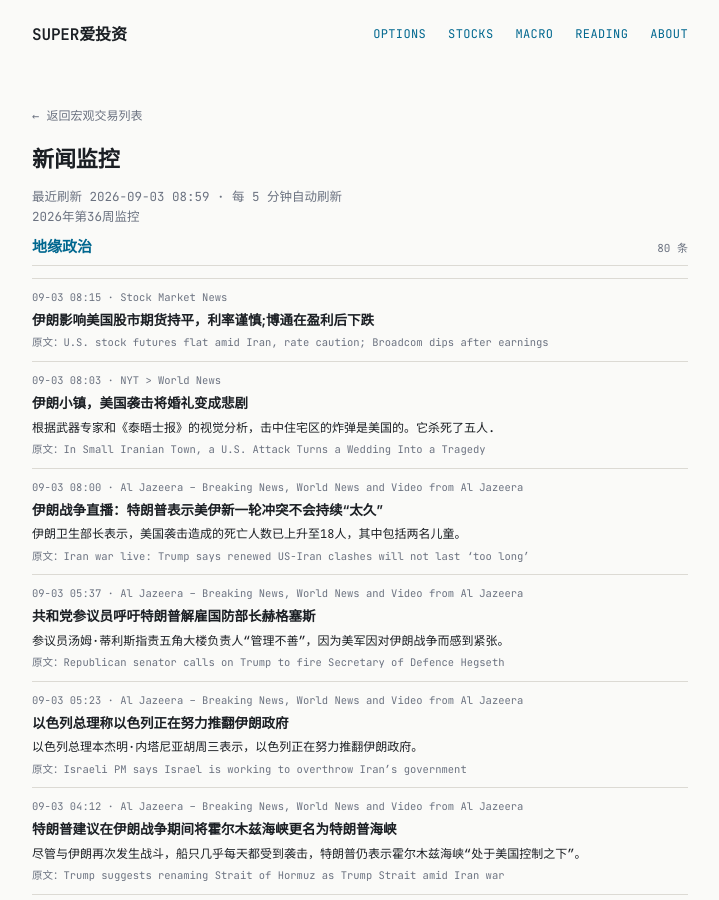
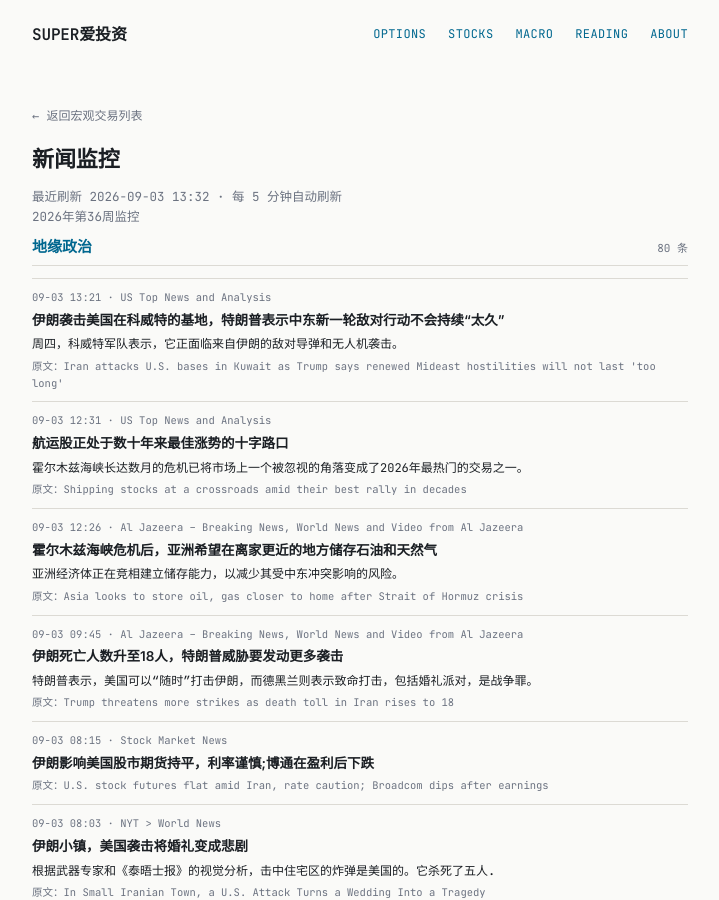
Before and after one commit to tang3super/tang3super.github.io, a Jekyll site: the page built from macro-trade/news-digest.md, in a window 1280 px wide and 900 px high. Shown: the whole window, without its empty margins (280-999 px from the left). Built offline with Jekyll 4.4.1, drawn with Linux system fonts in a browser that asks for light colours; some of the changed text lies outside the part shown.

Commit message:
sync news-digest article

```diff
--- a/macro-trade/news-digest.md
+++ b/macro-trade/news-digest.md
@@ -5,11 +5,39 @@ title: 新闻监控
 date: '2026-09-03'
 summary: 2026年第36周监控
 week_label: 2026年第36周监控
-last_updated: 2026-09-03 08:59
+last_updated: 2026-09-03 13:32
 refresh_note: 每 5 分钟自动刷新
 topics:
 - name: 地缘政治
   items:
+  - title: Iran attacks U.S. bases in Kuwait as Trump says renewed Mideast hostilities will not last 'too long'
+    summary: On Thursday, Kuwait's army said it was confronting hostile missile and drone attacks from Iran.
+    link: https://www.cnbc.com/2026/09/03/us-iran-war-trump-hormuz-israel-middle-east-europe-kuwait.html
+    source: US Top News and Analysis
+    time: 09-03 13:21
+    title_zh: 伊朗袭击美国在科威特的基地，特朗普表示中东新一轮敌对行动不会持续“太久”
+    summary_zh: 周四，科威特军队表示，它正面临来自伊朗的敌对导弹和无人机袭击。
+  - title: Shipping stocks at a crossroads amid their best rally in decades
+    summary: A months-long crisis in the Strait of Hormuz has turned an overlooked corner of the market into one of 2026's hottest trades.
+    link: https://www.cnbc.com/2026/09/03/shipping-hormuz-tankers-earnings-freight-rates-iran-trump-crude-china-stocks.html
+    source: US Top News and Analysis
+    time: 09-03 12:31
+    title_zh: 航运股正处于数十年来最佳涨势的十字路口
+    summary_zh: 霍尔木兹海峡长达数月的危机已将市场上一个被忽视的角落变成了2026年最热门的交易之一。
+  - title: Asia looks to store oil, gas closer to home after Strait of Hormuz crisis
+    summary: Asian economies are racing to build up storage capacity to reduce their exposure to conflict in the Middle East.
+    link: https://www.aljazeera.com/economy/2026/9/3/asia-looks-to-store-oil-gas-closer-to-home-after-strait-of-hormuz-crisis?traffic_source=rss
+    source: Al Jazeera – Breaking News, World News and Video from Al Jazeera
+    time: 09-03 12:26
+    title_zh: 霍尔木兹海峡危机后，亚洲希望在离家更近的地方储存石油和天然气
+    summary_zh: 亚洲经济体正在竞相建立储存能力，以减少其受中东冲突影响的风险。
+  - title: Trump threatens more strikes as death toll in Iran rises to 18
+    summary: Trump says US can hit Iran 'anytime we want' as Tehran says deadly strikes, including on wedding party, a war crime.
+    link: https://www.aljazeera.com/news/2026/9/3/trump-threatens-more-strikes-as-death-toll-in-iran-rises-to-19?traffic_source=rss
+    source: Al Jazeera – Breaking News, World News and Video from Al Jazeera
+    time: 09-03 09:45
+    title_zh: 伊朗死亡人数升至18人，特朗普威胁要发动更多袭击
+    summary_zh: 特朗普表示，美国可以“随时”打击伊朗，而德黑兰则表示致命打击，包括婚礼派对，是战争罪。
   - title: U.S. stock futures flat amid Iran, rate caution; Broadcom dips after earnings
     summary: ''
     link: https://www.investing.com/news/stock-market-news/us-stock-futures-flat-amid-iran-rate-caution-broadcom-dips-after-earnings-4886896
@@ -534,34 +562,6 @@ topics:
     time: 08-31 17:19
     title_zh: 美国轰炸拉拉克岛后伊朗袭击阿联酋约旦：最新消息是什么？
     summary_zh: 此次报复性袭击是在美国瞄准霍尔木兹海峡拉拉克岛的两个伊朗发射器之后发生的。
-  - title: G20 Finance Officials Gather in U.S. as Iran War Grips Global Economy
-    summary: The meeting is expected to focus on the ongoing economic shock from the war in Iran, which has driven up oil prices globally.
-    link: https://www.nytimes.com/2026/08/31/business/g20-finance-iran-bessent.html
-    source: NYT > World News
-    time: 08-31 17:09
-    title_zh: G20财长齐聚美国，伊朗战争影响全球经济
-    summary_zh: 预计会议将重点讨论伊朗战争造成的持续经济冲击，伊朗战争推高了全球油价。
-  - title: U.S.-Iran escalation shows Washington's frustration with slow-moving sanctions
-    summary: Renewed hostilities reopen the question of whether the conflict is grinding toward a settlement or further escalation.
-    link: https://www.cnbc.com/2026/08/31/us-trump-hormuz-iran-kharg-larak-oil-analysts-sanctions-.html
-    source: US Top News and Analysis
-    time: 08-31 14:59
-    title_zh: 美国-伊朗局势升级表明华盛顿对缓慢制裁的不满
-    summary_zh: 重新爆发的敌对行动重新提出了一个问题，即冲突是在朝着解决的方向发展，还是在进一步升级。
-  - title: Iran targets Jordan after first US attack in a month
-    summary: The US has launched its first strikes on Iran in a month, hitting sites on Larak Island. Iran hit back targeting bases h
-    link: https://www.aljazeera.com/video/newsfeed/2026/8/31/iran-targets-jordan-after-first-us-attack-in-a-month?traffic_source=rss
-    source: Al Jazeera – Breaking News, World News and Video from Al Jazeera
-    time: 08-31 11:06
-    title_zh: 美国一个月来首次袭击伊朗后瞄准约旦
-    summary_zh: 美国对伊朗发动了一个月来的首次打击，袭击了拉拉克岛的一些地点。伊朗回击针对基地h
-  - title: US plans to sanction another bank to keep economic pressure on Iran
-    summary: Washington has recently stepped up efforts to economically pressure Tehran amid the deadlocked truce talks.
-    link: https://www.aljazeera.com/news/2026/8/31/us-plans-to-sanction-another-bank-to-keep-economic-pressure-on-iran?traffic_source=rss
-    source: Al Jazeera – Breaking News, World News and Video from Al Jazeera
-    time: 08-31 10:08
-    title_zh: 美国计划制裁另一家银行以保持对伊朗的经济压力
-    summary_zh: 在陷入僵局的休战谈判中，华盛顿最近加大了对德黑兰的经济压力。
 - name: 货币政策
   items:
   - title: States now must report undocumented immigrants to DHS or risk federal funding, DOJ says
```
